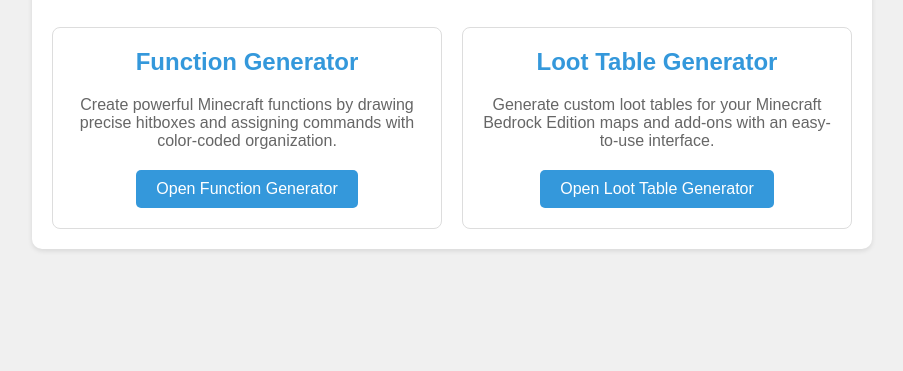
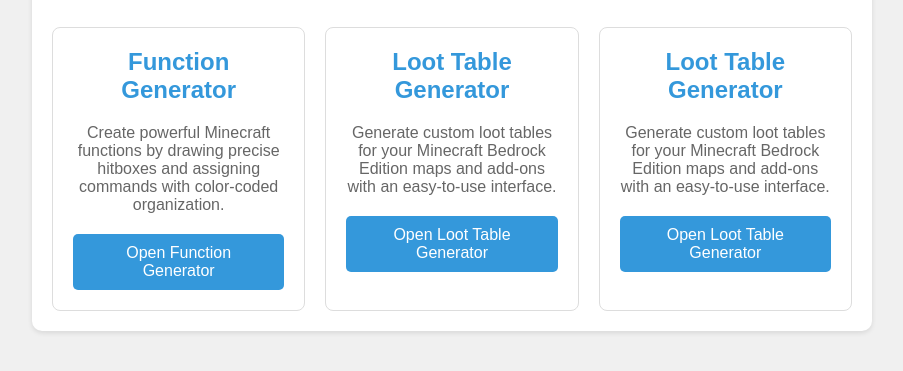
Before and after one commit to vertX-dev/vertX-dev.github.io, a plain HTML site: page index.html in a window 1280 px wide. Shown: the part 101-472 px from the top of the page, without its empty margins (188-1091 px from the left). Drawn offline with Linux system fonts and the light colour scheme.

Commit message:
Update index.html

```diff
--- a/index.html
+++ b/index.html
@@ -83,6 +83,11 @@
                 <p>Generate custom loot tables for your Minecraft Bedrock Edition maps and add-ons with an easy-to-use interface.</p>
                 <a href="loot-table-generator.html" class="button">Open Loot Table Generator</a>
             </div>
+            <div class="tool-card">
+                <h2>Loot Table Generator</h2>
+                <p>Generate custom loot tables for your Minecraft Bedrock Edition maps and add-ons with an easy-to-use interface.</p>
+                <a href="loot-table-generator.html" class="button">Open Loot Table Generator</a>
+            </div>
         </div>
     </div>
 </body>
```
